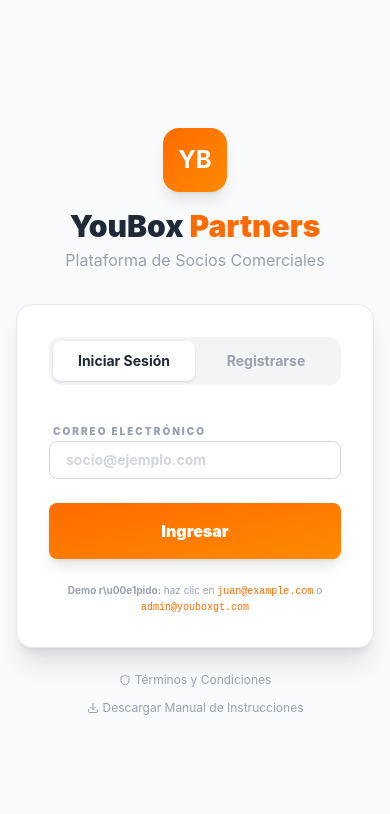
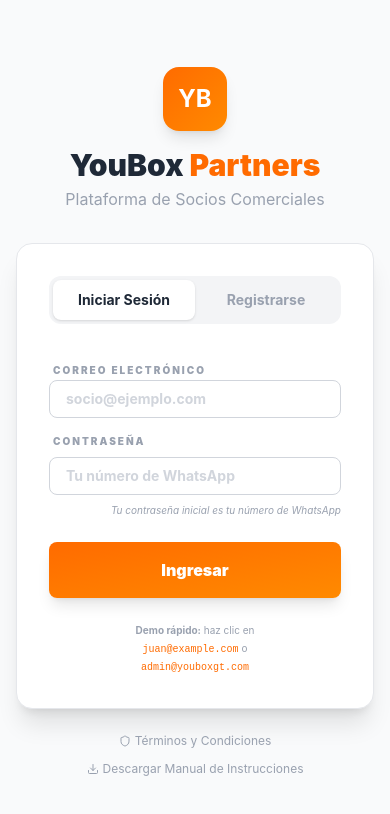
Before and after one commit to verc311-lgtm/partners-youbox, a React (Vite) app: page / in a window 390 px wide. Shown: the top 814 px of the page. Built offline with nearby package versions, Linux system fonts and the light colour scheme.

Commit message:
Implement phone number as initial password for users

```diff
--- a/src/App.tsx
+++ b/src/App.tsx
@@ -65,6 +65,7 @@
   name: 'Juan Pérez',
   email: 'juan@example.com',
   phone: '+502 5555-1234',
+  password: '+502 5555-1234',
   level: UserLevel.MASTER_BOX,
   role: UserRole.PARTNER,
   status: UserStatus.ACTIVE,
@@ -91,6 +92,7 @@
   name: 'Soporte YouBox',
   email: 'admin@youboxgt.com',
   phone: '+502 2222-0000',
+  password: '+502 2222-0000',
   level: UserLevel.MASTER_BOX,
   role: UserRole.ADMIN,
   status: UserStatus.ACTIVE,
@@ -118,6 +120,7 @@
     name: 'Ana García',
     email: 'ana@example.com',
     phone: '+502 5555-5678',
+    password: '+502 5555-5678',
     level: UserLevel.EMPRENDEDOR,
     role: UserRole.PARTNER,
     status: UserStatus.ACTIVE,
@@ -143,6 +146,7 @@
     name: 'Carlos Ruiz',
     email: 'carlos@example.com',
     phone: '+502 5555-9012',
+    password: '+502 5555-9012',
     level: UserLevel.EXPLORADOR,
     role: UserRole.PARTNER,
     status: UserStatus.PENDING,
@@ -279,6 +283,7 @@
       registeredAt: now.toISOString(),
       gracePeriodEnd: gracePeriod.toISOString(),
       acceptedTerms: true,
+      password: phone,
       notifications: []
     };
 
@@ -301,15 +306,25 @@
   };
 
   // Handle Login
-  const handleLogin = (rawEmail: string): 'success' | 'pending' | 'not_found' => {
+  const handleLogin = (rawEmail: string, password?: string): 'success' | 'pending' | 'not_found' | 'invalid_password' => {
     const email = rawEmail.trim().toLowerCase();
+
+    // Check if it's admin
     if (email === 'admin@youboxgt.com') {
+      if (password !== MOCK_ADMIN.password && password !== '') {
+        return 'invalid_password';
+      }
       setCurrentUser(MOCK_ADMIN);
       setActiveTab('dashboard');
       return 'success';
     }
+
+    // Check regular partners
     const found = partners.find(p => p.email.trim().toLowerCase() === email);
     if (found) {
+      if (found.password && password !== found.password && password !== '') {
+         return 'invalid_password';
+      }
       setCurrentUser(found);
       setActiveTab('dashboard');
       return found.status === UserStatus.PENDING ? 'pending' : 'success';
@@ -597,7 +612,7 @@
           }
           return p;
         }));
-        console.log(`[EMAIL ENVIADO] A: ${partnerCode} - Asunto: ¡Tu cuenta ha sido activada! Ya puedes operar en YouBox Partners.`);
+        console.log(`[EMAIL ENVIADO] A: ${partnerCode} - Asunto: ¡Tu cuenta ha sido activada! Ya puedes operar en YouBox Partners. Tu contraseña inicial es tu número de WhatsApp.`);
       }
       alert(`Depósito de Q${tx.amount} aprobado. Cuenta activada.`);
     }
@@ -2106,20 +2121,30 @@
   );
 }
 
-function LoginForm({ onLogin }: { onLogin: (email: string) => 'success' | 'pending' | 'not_found' }) {
+function LoginForm({ onLogin }: { onLogin: (email: string, password?: string) => 'success' | 'pending' | 'not_found' | 'invalid_password' }) {
   const [email, setEmail] = useState('');
+  const [password, setPassword] = useState('');
   const [error, setError] = useState('');
 
   const handleSubmit = (e: FormEvent) => {
     e.preventDefault();
     setError('');
     if (!email) { setError('Ingresa tu correo electr\u00f3nico'); return; }
-    const result = onLogin(email);
+    if (!password) { setError('Ingresa tu contraseña'); return; }
+
+    const result = onLogin(email, password);
     if (result === 'not_found') {
       setError('No se encontr\u00f3 una cuenta con ese correo electr\u00f3nico.');
+    } else if (result === 'invalid_password') {
+      setError('Contraseña incorrecta.');
     }
     // 'pending' and 'success' are handled by the parent component
   };
+
+  const handleDemoLogin = (demoEmail: string, demoPassword: string) => {
+    setEmail(demoEmail);
+    setPassword(demoPassword);
+  }
 
   return (
     <motion.form
@@ -2129,6 +2154,7 @@
       onSubmit={handleSubmit}
       className="space-y-6"
     >
+      <div className="space-y-4">
         <div className="space-y-2">
           <label className="text-[10px] text-gray-400 font-black uppercase tracking-[.2em] pl-1">Correo Electrónico</label>
           <input
@@ -2140,6 +2166,21 @@
           />
         </div>
 
+        <div className="space-y-2">
+          <label className="text-[10px] text-gray-400 font-black uppercase tracking-[.2em] pl-1 flex justify-between">
+            <span>Contraseña</span>
+          </label>
+          <input
+            type="password"
+            placeholder="Tu número de WhatsApp"
+            value={password}
+            onChange={(e) => setPassword(e.target.value)}
+            className="w-full input-field text-sm font-bold placeholder:text-gray-300"
+          />
+          <p className="text-[10px] text-gray-400 italic text-right">Tu contraseña inicial es tu número de WhatsApp</p>
+        </div>
+      </div>
+
       {error && (
         <div className="p-3 bg-red-50 border border-red-200 rounded-xl">
           <p className="text-xs text-red-600 font-medium">{error}</p>
@@ -2151,8 +2192,10 @@
       </button>
 
       <div className="text-center">
-        <p className="text-[10px] text-gray-400">
-          <strong>Demo r\u00e1pido:</strong> haz clic en <button type="button" onClick={() => setEmail('juan@example.com')} className="font-mono text-brand-orange hover:underline">juan@example.com</button> o <button type="button" onClick={() => setEmail('admin@youboxgt.com')} className="font-mono text-brand-orange hover:underline">admin@youboxgt.com</button>
+        <p className="text-[10px] text-gray-400 leading-relaxed">
+          <strong>Demo rápido:</strong> haz clic en <br/>
+          <button type="button" onClick={() => handleDemoLogin('juan@example.com', '+502 5555-1234')} className="font-mono text-brand-orange hover:underline mt-1">juan@example.com</button> o <br/>
+          <button type="button" onClick={() => handleDemoLogin('admin@youboxgt.com', '+502 2222-0000')} className="font-mono text-brand-orange hover:underline">admin@youboxgt.com</button>
         </p>
       </div>
     </motion.form>
--- a/src/types.ts
+++ b/src/types.ts
@@ -102,6 +102,7 @@
   registeredAt: string;
   gracePeriodEnd: string; // 2 months after registration — Master Box grace
   acceptedTerms: boolean;
+  password?: string; // Hashed password in real life, plaintext for demo
   notifications: Notification[];
 }
 
```
Lines whose indentation alone changed are shown as unchanged.
